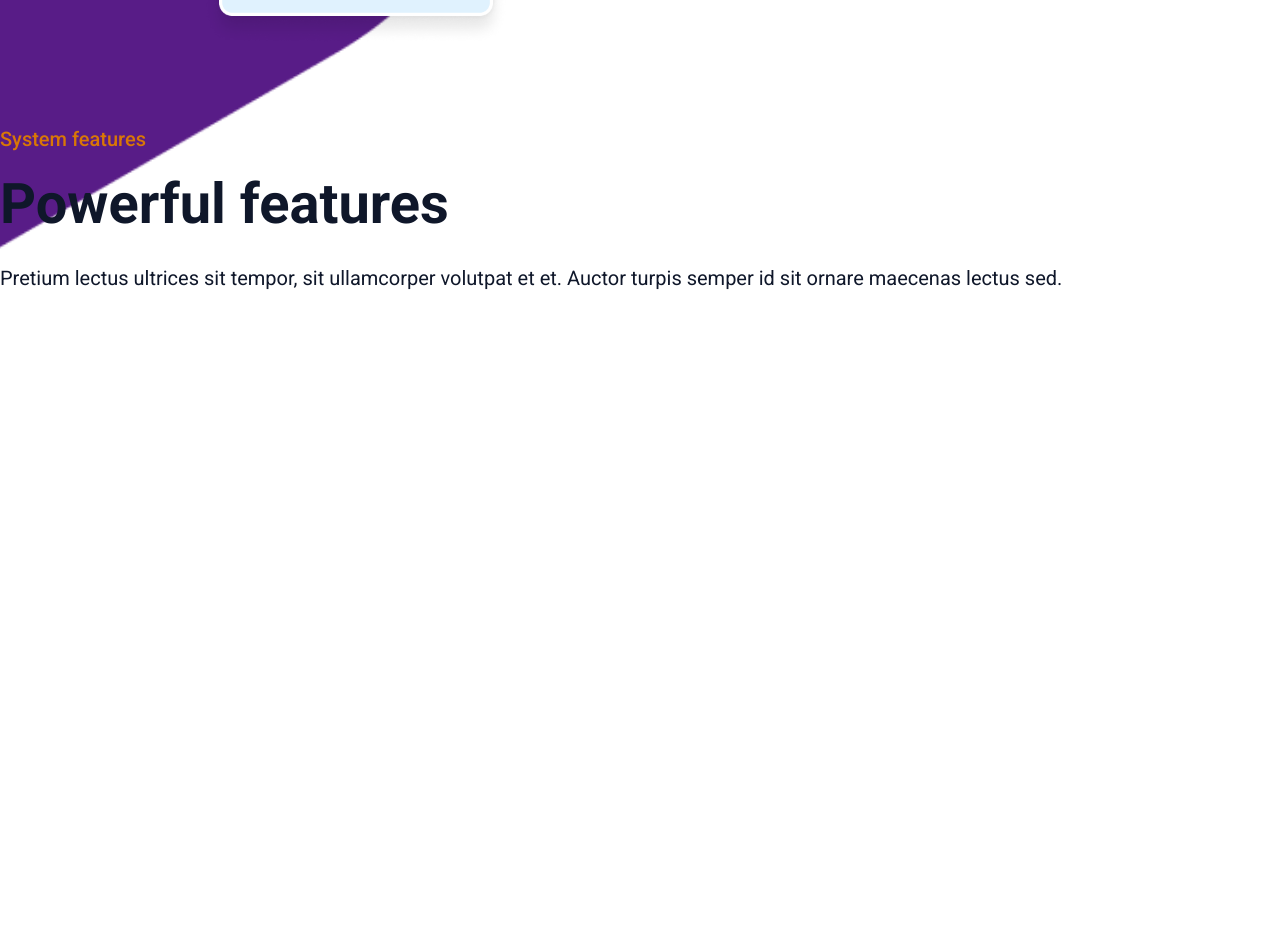
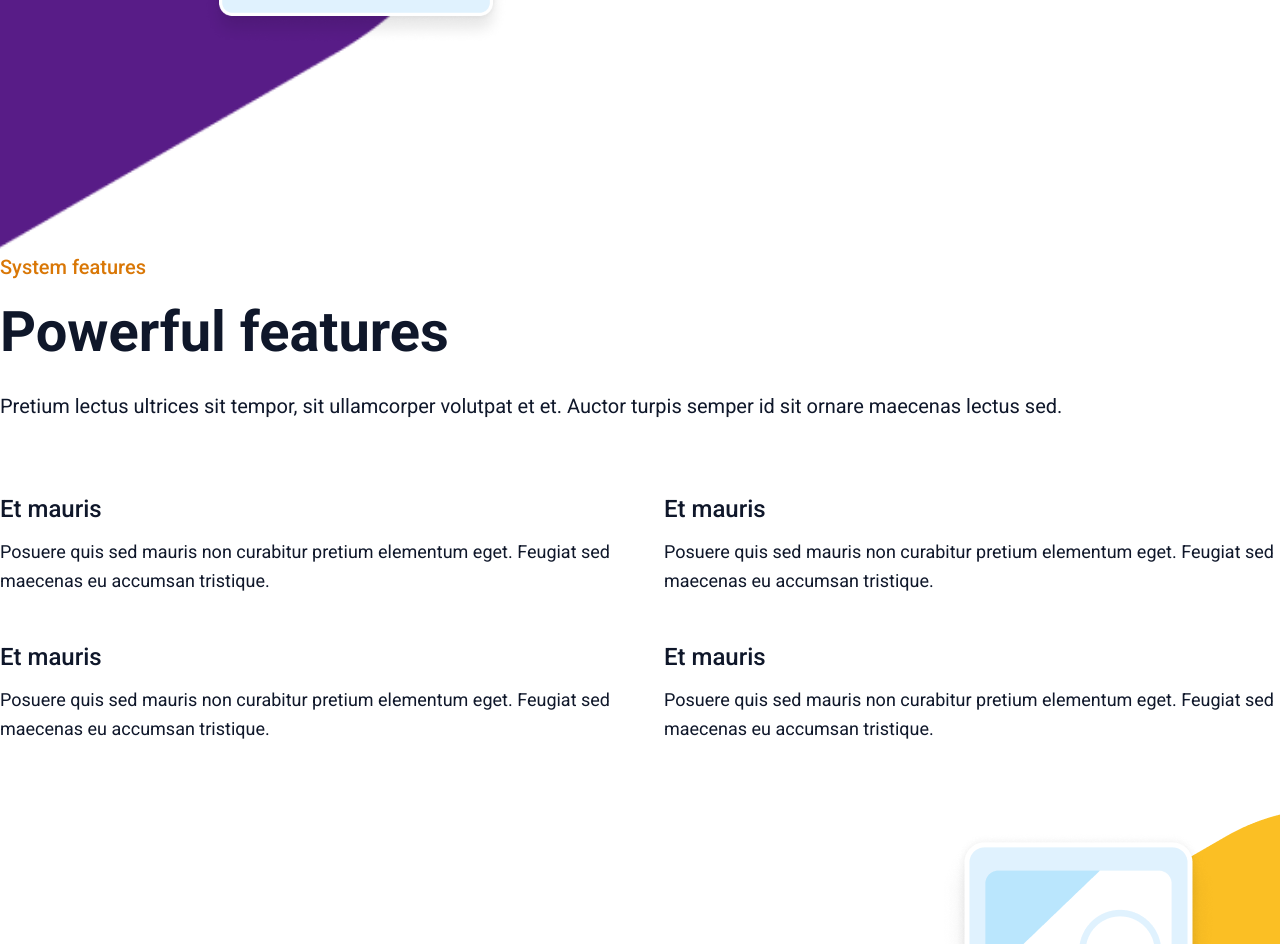
Before and after one commit to jooluisrm/buzzvel-fe, a Next.js app: page / in a window 1280 px wide. Shown: the part 2640-3584 px from the top of the page. Before the commit the page ends 2984 px from the top, so only its background shows below. Built offline with nearby package versions, Linux system fonts and the light colour scheme.

Commit message:
section4 feita

```diff
--- a/src/components/section4/Section4.tsx
+++ b/src/components/section4/Section4.tsx
@@ -1,15 +1,46 @@
+import Image from "next/image";
+import fundoCelular from "@/app/assets/Rectangle 16 (1).png";
+import cellCelular from "@/app/assets/Phone2.png";
+import { GridItem } from "../reciclagem/Grid";
+import { GridSection } from "../reciclagem/GridSection";
 import { TitleSection } from "../reciclagem/TitleSection";
 
 export const Section4 = () => {
     return (
-        <section>
-            <div>
+        <section className="lg:mt-32">
+                <div className="flex flex-col gap-6 mb-16">
                     <TitleSection
                         h2="System features"
                         h1="Powerful features"
                         p="Pretium lectus ultrices sit tempor, sit ullamcorper volutpat et et. Auctor turpis semper id sit ornare maecenas lectus sed."
                     />
+                    <GridSection>
+                        <GridItem
+                            h3="Et mauris"
+                            p="Posuere quis sed mauris non curabitur pretium elementum eget. Feugiat sed maecenas eu accumsan tristique."
+                        />
+                        <GridItem
+                            h3="Et mauris"
+                            p="Posuere quis sed mauris non curabitur pretium elementum eget. Feugiat sed maecenas eu accumsan tristique."
+                        />
+                        <GridItem
+                            h3="Et mauris"
+                            p="Posuere quis sed mauris non curabitur pretium elementum eget. Feugiat sed maecenas eu accumsan tristique."
+                        />
+                        <GridItem
+                            h3="Et mauris"
+                            p="Posuere quis sed mauris non curabitur pretium elementum eget. Feugiat sed maecenas eu accumsan tristique."
+                        />
+                    </GridSection>
                 </div>
+                <div>
+                    <Image alt="fundo celular" src={fundoCelular} className="absolute right-0 md:hidden"/>
+                    <Image alt="cellCelular" src={cellCelular} className="absolute right-16 translate-y-6 md:hidden"/>
+
+                    <Image alt="fundo celular" src={fundoCelular} className="hidden absolute right-0 md:block"/>
+                    <Image alt="cellCelular" src={cellCelular} className="hidden absolute right-16 translate-y-6 md:block"/>
+                </div>
+
         </section>
     );
 }
```
Also changed, not shown: src/app/assets/Phone2.png (added), src/app/assets/Rectangle 16 (1).png (added). Lines whose indentation alone changed are shown as unchanged.
